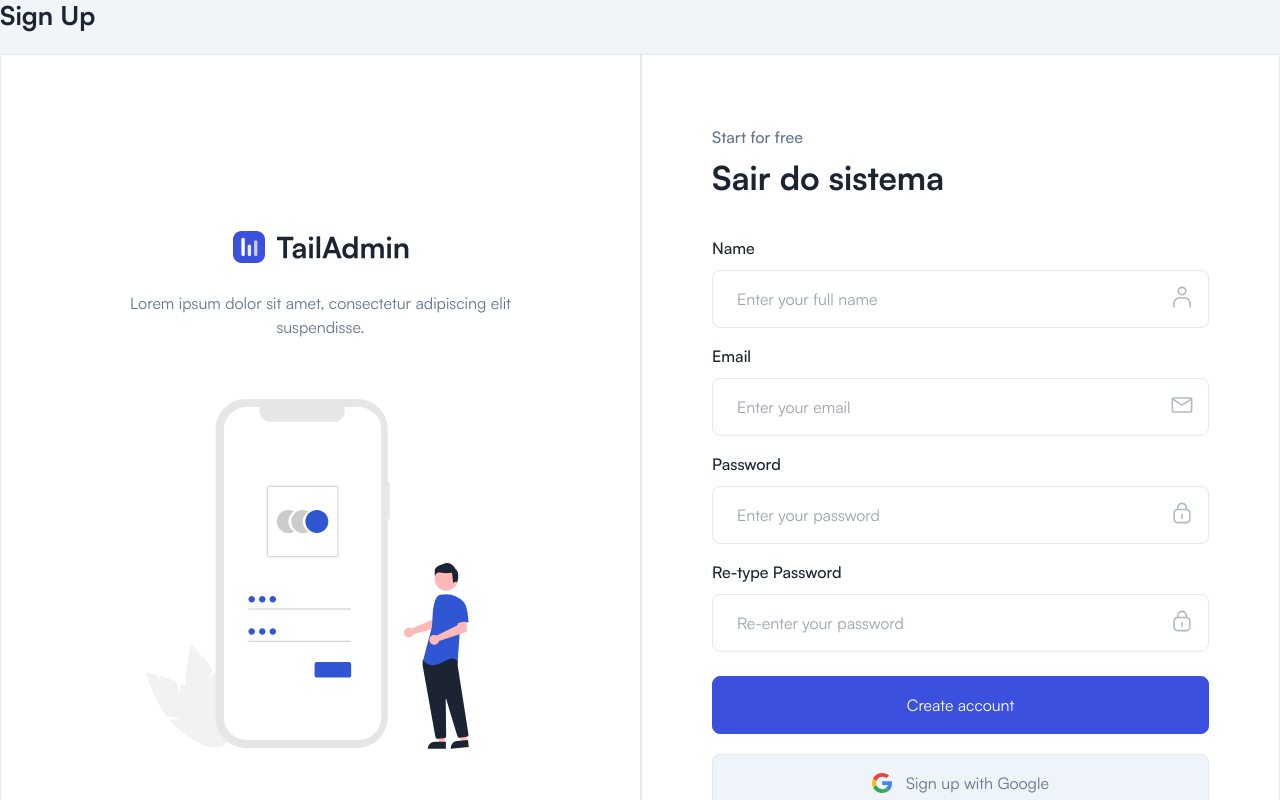
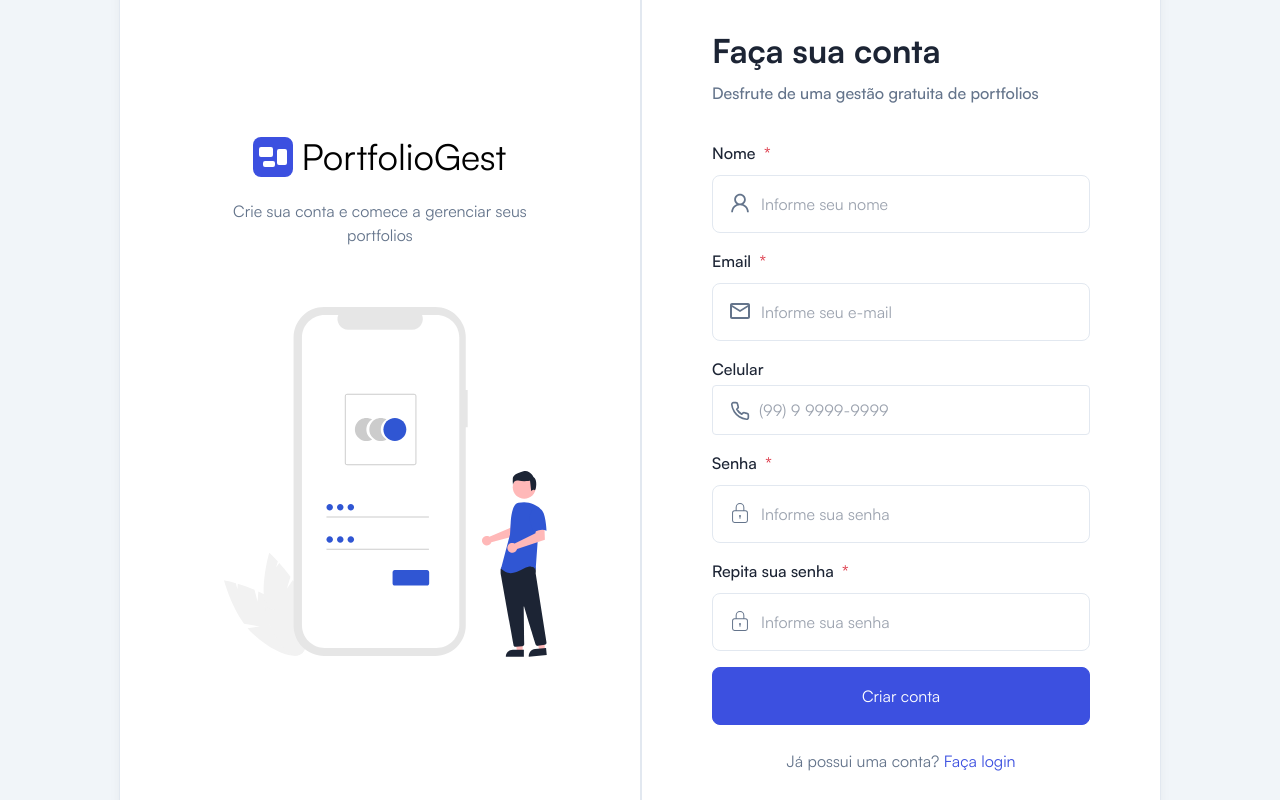
Before and after one commit to NetoVilela/portfoliogest-front, a Next.js app: page /auth/signup in a window 1280 px wide. Built offline with nearby package versions, Linux system fonts and the light colour scheme; a web font is replaced by a local one.

Commit message:
feat: starting signup page

```diff
--- a/src/app/(public)/auth/signup/page.tsx
+++ b/src/app/(public)/auth/signup/page.tsx
@@ -1,41 +1,30 @@
+'use client';
 import Link from 'next/link';
-import Image from 'next/image';
-import Breadcrumb from '@/components/Breadcrumbs/Breadcrumb';
-import { Metadata } from 'next';
-export const metadata: Metadata = {
-	title: 'Signup Page | Next.js E-commerce Dashboard Template',
-	description: 'This is Signup page for TailAdmin Next.js',
-	// other metadata
-};
+import Brand from '@/components/Brand';
+import Input from '@/components/SignUpComponents/Input';
+import { AiOutlineUser } from 'react-icons/ai';
+import { MdOutlineEmail } from 'react-icons/md';
+import { LuPhone } from 'react-icons/lu';
+import { PatternFormat } from 'react-number-format';
+import { CiLock } from 'react-icons/ci';
+
 
 const SignUp: React.FC = () => {
 	return (
 		<>
-			<Breadcrumb pageName="Sign Up" />
 
+			<title>Cadastre-se</title>
+
+			<div className="flex flex-col justify-center items-center h-screen">
 				<div className="rounded-sm border border-stroke bg-white shadow-default dark:border-strokedark dark:bg-boxdark">
 					<div className="flex flex-wrap items-center">
 						<div className="hidden w-full xl:block xl:w-1/2">
 							<div className="py-17.5 px-26 text-center">
 								<Link className="mb-5.5 inline-block" href="/">
-								<Image
-									className="hidden dark:block"
-									src={'/images/logo/logo.svg'}
-									alt="Logo"
-									width={176}
-									height={32}
-								/>
-								<Image
-									className="dark:hidden"
-									src={'/images/logo/logo-dark.svg'}
-									alt="Logo"
-									width={176}
-									height={32}
-								/>
+									<Brand />
 								</Link>
 								<p className="2xl:px-20">
-                Lorem ipsum dolor sit amet, consectetur adipiscing elit
-                suspendisse.
+									Crie sua conta e comece a gerenciar seus portfolios
 								</p>
 
 								<span className="mt-15 inline-block">
@@ -165,202 +154,85 @@ const SignUp: React.FC = () => {
 
 						<div className="w-full border-stroke dark:border-strokedark xl:w-1/2 xl:border-l-2">
 							<div className="w-full p-4 sm:p-12.5 xl:p-17.5">
-							<span className="mb-1.5 block font-medium">Start for free</span>
-							<h2 className="mb-9 text-2xl font-bold text-black dark:text-white sm:text-title-xl2">
-                Sair do sistema
+								<h2 className="mb-2 text-2xl font-bold text-black dark:text-white sm:text-title-xl2">
+									Faça sua conta
 								</h2>
+								<span className="mb-9 block font-medium">Desfrute de uma gestão gratuita de portfolios</span>
 
 								<form>
-								<div className="mb-4">
-									<label className="mb-2.5 block font-medium text-black dark:text-white">
-                    Name
-									</label>
-									<div className="relative">
-										<input
+									<Input
+										label="Nome"
+										name="name"
 										type="text"
-											placeholder="Enter your full name"
-											className="w-full rounded-lg border border-stroke bg-transparent py-4 pl-6 pr-10 outline-none focus:border-primary focus-visible:shadow-none dark:border-form-strokedark dark:bg-form-input dark:focus:border-primary"
+										icon={<AiOutlineUser />}
+										placeholder="Informe seu nome"
+										required
 									/>
 
-										<span className="absolute right-4 top-4">
-											<svg
-												className="fill-current"
-												width="22"
-												height="22"
-												viewBox="0 0 22 22"
-												fill="none"
-												xmlns="http://www.w3.org/2000/svg"
-											>
-												<g opacity="0.5">
-													<path
-														d="M11.0008 9.52185C13.5445 9.52185 15.607 7.5281 15.607 5.0531C15.607 2.5781 13.5445 0.584351 11.0008 0.584351C8.45703 0.584351 6.39453 2.5781 6.39453 5.0531C6.39453 7.5281 8.45703 9.52185 11.0008 9.52185ZM11.0008 2.1656C12.6852 2.1656 14.0602 3.47185 14.0602 5.08748C14.0602 6.7031 12.6852 8.00935 11.0008 8.00935C9.31641 8.00935 7.94141 6.7031 7.94141 5.08748C7.94141 3.47185 9.31641 2.1656 11.0008 2.1656Z"
-														fill=""
+									<Input
+										label="Email"
+										name="email"
+										type="email"
+										icon={<MdOutlineEmail />}
+										placeholder="Informe seu e-mail"
+										required
 									/>
-													<path
-														d="M13.2352 11.0687H8.76641C5.08828 11.0687 2.09766 14.0937 2.09766 17.7719V20.625C2.09766 21.0375 2.44141 21.4156 2.88828 21.4156C3.33516 21.4156 3.67891 21.0719 3.67891 20.625V17.7719C3.67891 14.9531 5.98203 12.6156 8.83516 12.6156H13.2695C16.0883 12.6156 18.4258 14.9187 18.4258 17.7719V20.625C18.4258 21.0375 18.7695 21.4156 19.2164 21.4156C19.6633 21.4156 20.007 21.0719 20.007 20.625V17.7719C19.9039 14.0937 16.9133 11.0687 13.2352 11.0687Z"
-														fill=""
+
+									<div className="w-full mb-4">
+										<label className="mb-1 block font-medium text-black dark:text-white" htmlFor="phoneNumber">
+											Celular
+										</label>
+										<div className="relative w-full">
+											<span className="absolute left-4.5 top-4">
+												<LuPhone size={20} />
+											</span>
+
+											<PatternFormat
+												format="(##) # ####-####"
+												placeholder="(99) 9 9999-9999"
+												autoComplete='tel-national'
+												className="w-full rounded border border-stroke  pl-11.5 pr-4.5 py-3 px-4.5 text-black focus:border-primary focus-visible:outline-none  dark:focus:border-primary"
+												value={''}
 											/>
-												</g>
-											</svg>
-										</span>
 										</div>
 									</div>
 
-								<div className="mb-4">
-									<label className="mb-2.5 block font-medium text-black dark:text-white">
-                    Email
-									</label>
-									<div className="relative">
-										<input
-											type="email"
-											placeholder="Enter your email"
-											className="w-full rounded-lg border border-stroke bg-transparent py-4 pl-6 pr-10 outline-none focus:border-primary focus-visible:shadow-none dark:border-form-strokedark dark:bg-form-input dark:focus:border-primary"
+									<Input
+										label="Senha"
+										name="password"
+										type="password"
+										icon={<CiLock />}
+										placeholder="Informe sua senha"
+										required
 									/>
 
-										<span className="absolute right-4 top-4">
-											<svg
-												className="fill-current"
-												width="22"
-												height="22"
-												viewBox="0 0 22 22"
-												fill="none"
-												xmlns="http://www.w3.org/2000/svg"
-											>
-												<g opacity="0.5">
-													<path
-														d="M19.2516 3.30005H2.75156C1.58281 3.30005 0.585938 4.26255 0.585938 5.46567V16.6032C0.585938 17.7719 1.54844 18.7688 2.75156 18.7688H19.2516C20.4203 18.7688 21.4172 17.8063 21.4172 16.6032V5.4313C21.4172 4.26255 20.4203 3.30005 19.2516 3.30005ZM19.2516 4.84692C19.2859 4.84692 19.3203 4.84692 19.3547 4.84692L11.0016 10.2094L2.64844 4.84692C2.68281 4.84692 2.71719 4.84692 2.75156 4.84692H19.2516ZM19.2516 17.1532H2.75156C2.40781 17.1532 2.13281 16.8782 2.13281 16.5344V6.35942L10.1766 11.5157C10.4172 11.6875 10.6922 11.7563 10.9672 11.7563C11.2422 11.7563 11.5172 11.6875 11.7578 11.5157L19.8016 6.35942V16.5688C19.8703 16.9125 19.5953 17.1532 19.2516 17.1532Z"
-														fill=""
+									<Input
+										label="Repita sua senha"
+										name="passwordAgain"
+										type="password"
+										icon={<CiLock />}
+										placeholder="Informe sua senha"
+										required
 									/>
-												</g>
-											</svg>
-										</span>
-									</div>
-								</div>
-
-								<div className="mb-4">
-									<label className="mb-2.5 block font-medium text-black dark:text-white">
-                    Password
-									</label>
-									<div className="relative">
-										<input
-											type="password"
-											placeholder="Enter your password"
-											className="w-full rounded-lg border border-stroke bg-transparent py-4 pl-6 pr-10 outline-none focus:border-primary focus-visible:shadow-none dark:border-form-strokedark dark:bg-form-input dark:focus:border-primary"
-										/>
-
-										<span className="absolute right-4 top-4">
-											<svg
-												className="fill-current"
-												width="22"
-												height="22"
-												viewBox="0 0 22 22"
-												fill="none"
-												xmlns="http://www.w3.org/2000/svg"
-											>
-												<g opacity="0.5">
-													<path
-														d="M16.1547 6.80626V5.91251C16.1547 3.16251 14.0922 0.825009 11.4797 0.618759C10.0359 0.481259 8.59219 0.996884 7.52656 1.95938C6.46094 2.92188 5.84219 4.29688 5.84219 5.70626V6.80626C3.84844 7.18438 2.33594 8.93751 2.33594 11.0688V17.2906C2.33594 19.5594 4.19219 21.3813 6.42656 21.3813H15.5016C17.7703 21.3813 19.6266 19.525 19.6266 17.2563V11C19.6609 8.93751 18.1484 7.21876 16.1547 6.80626ZM8.55781 3.09376C9.31406 2.40626 10.3109 2.06251 11.3422 2.16563C13.1641 2.33751 14.6078 3.98751 14.6078 5.91251V6.70313H7.38906V5.67188C7.38906 4.70938 7.80156 3.78126 8.55781 3.09376ZM18.1141 17.2906C18.1141 18.7 16.9453 19.8688 15.5359 19.8688H6.46094C5.05156 19.8688 3.91719 18.7344 3.91719 17.325V11.0688C3.91719 9.52189 5.15469 8.28438 6.70156 8.28438H15.2953C16.8422 8.28438 18.1141 9.52188 18.1141 11V17.2906Z"
-														fill=""
-													/>
-													<path
-														d="M10.9977 11.8594C10.5852 11.8594 10.207 12.2031 10.207 12.65V16.2594C10.207 16.6719 10.5508 17.05 10.9977 17.05C11.4102 17.05 11.7883 16.7063 11.7883 16.2594V12.6156C11.7883 12.2031 11.4102 11.8594 10.9977 11.8594Z"
-														fill=""
-													/>
-												</g>
-											</svg>
-										</span>
-									</div>
-								</div>
-
-								<div className="mb-6">
-									<label className="mb-2.5 block font-medium text-black dark:text-white">
-                    Re-type Password
-									</label>
-									<div className="relative">
-										<input
-											type="password"
-											placeholder="Re-enter your password"
-											className="w-full rounded-lg border border-stroke bg-transparent py-4 pl-6 pr-10 outline-none focus:border-primary focus-visible:shadow-none dark:border-form-strokedark dark:bg-form-input dark:focus:border-primary"
-										/>
-
-										<span className="absolute right-4 top-4">
-											<svg
-												className="fill-current"
-												width="22"
-												height="22"
-												viewBox="0 0 22 22"
-												fill="none"
-												xmlns="http://www.w3.org/2000/svg"
-											>
-												<g opacity="0.5">
-													<path
-														d="M16.1547 6.80626V5.91251C16.1547 3.16251 14.0922 0.825009 11.4797 0.618759C10.0359 0.481259 8.59219 0.996884 7.52656 1.95938C6.46094 2.92188 5.84219 4.29688 5.84219 5.70626V6.80626C3.84844 7.18438 2.33594 8.93751 2.33594 11.0688V17.2906C2.33594 19.5594 4.19219 21.3813 6.42656 21.3813H15.5016C17.7703 21.3813 19.6266 19.525 19.6266 17.2563V11C19.6609 8.93751 18.1484 7.21876 16.1547 6.80626ZM8.55781 3.09376C9.31406 2.40626 10.3109 2.06251 11.3422 2.16563C13.1641 2.33751 14.6078 3.98751 14.6078 5.91251V6.70313H7.38906V5.67188C7.38906 4.70938 7.80156 3.78126 8.55781 3.09376ZM18.1141 17.2906C18.1141 18.7 16.9453 19.8688 15.5359 19.8688H6.46094C5.05156 19.8688 3.91719 18.7344 3.91719 17.325V11.0688C3.91719 9.52189 5.15469 8.28438 6.70156 8.28438H15.2953C16.8422 8.28438 18.1141 9.52188 18.1141 11V17.2906Z"
-														fill=""
-													/>
-													<path
-														d="M10.9977 11.8594C10.5852 11.8594 10.207 12.2031 10.207 12.65V16.2594C10.207 16.6719 10.5508 17.05 10.9977 17.05C11.4102 17.05 11.7883 16.7063 11.7883 16.2594V12.6156C11.7883 12.2031 11.4102 11.8594 10.9977 11.8594Z"
-														fill=""
-													/>
-												</g>
-											</svg>
-										</span>
-									</div>
-								</div>
 
 									<div className="mb-5">
 										<input
 											type="submit"
-										value="Create account"
+											value="Criar conta"
 											className="w-full cursor-pointer rounded-lg border border-primary bg-primary p-4 text-white transition hover:bg-opacity-90"
 										/>
 									</div>
 
-								<button className="flex w-full items-center justify-center gap-3.5 rounded-lg border border-stroke bg-gray p-4 hover:bg-opacity-50 dark:border-strokedark dark:bg-meta-4 dark:hover:bg-opacity-50">
-									<span>
-										<svg
-											width="20"
-											height="20"
-											viewBox="0 0 20 20"
-											fill="none"
-											xmlns="http://www.w3.org/2000/svg"
-										>
-											<g clipPath="url(#clip0_191_13499)">
-												<path
-													d="M19.999 10.2217C20.0111 9.53428 19.9387 8.84788 19.7834 8.17737H10.2031V11.8884H15.8266C15.7201 12.5391 15.4804 13.162 15.1219 13.7195C14.7634 14.2771 14.2935 14.7578 13.7405 15.1328L13.7209 15.2571L16.7502 17.5568L16.96 17.5774C18.8873 15.8329 19.9986 13.2661 19.9986 10.2217"
-													fill="#4285F4"
-												/>
-												<path
-													d="M10.2055 19.9999C12.9605 19.9999 15.2734 19.111 16.9629 17.5777L13.7429 15.1331C12.8813 15.7221 11.7248 16.1333 10.2055 16.1333C8.91513 16.1259 7.65991 15.7205 6.61791 14.9745C5.57592 14.2286 4.80007 13.1801 4.40044 11.9777L4.28085 11.9877L1.13101 14.3765L1.08984 14.4887C1.93817 16.1456 3.24007 17.5386 4.84997 18.5118C6.45987 19.4851 8.31429 20.0004 10.2059 19.9999"
-													fill="#34A853"
-												/>
-												<path
-													d="M4.39899 11.9777C4.1758 11.3411 4.06063 10.673 4.05807 9.99996C4.06218 9.32799 4.1731 8.66075 4.38684 8.02225L4.38115 7.88968L1.19269 5.4624L1.0884 5.51101C0.372763 6.90343 0 8.4408 0 9.99987C0 11.5589 0.372763 13.0963 1.0884 14.4887L4.39899 11.9777Z"
-													fill="#FBBC05"
-												/>
-												<path
-													d="M10.2059 3.86663C11.668 3.84438 13.0822 4.37803 14.1515 5.35558L17.0313 2.59996C15.1843 0.901848 12.7383 -0.0298855 10.2059 -3.6784e-05C8.31431 -0.000477834 6.4599 0.514732 4.85001 1.48798C3.24011 2.46124 1.9382 3.85416 1.08984 5.51101L4.38946 8.02225C4.79303 6.82005 5.57145 5.77231 6.61498 5.02675C7.65851 4.28118 8.9145 3.87541 10.2059 3.86663Z"
-													fill="#EB4335"
-												/>
-											</g>
-											<defs>
-												<clipPath id="clip0_191_13499">
-													<rect width="20" height="20" fill="white" />
-												</clipPath>
-											</defs>
-										</svg>
-									</span>
-                  Sign up with Google
-								</button>
-
 									<div className="mt-6 text-center">
 										<p>
-                    Already have an account?{' '}
+											Já possui uma conta?{' '}
 											<Link href="/auth/signin" className="text-primary">
-                      Sign in
+												Faça login
 											</Link>
 										</p>
 									</div>
 								</form>
+							</div>
 						</div>
 					</div>
 				</div>
--- a/src/components/PhoneInput/index.tsx
+++ b/src/components/PhoneInput/index.tsx
@@ -1,6 +1,5 @@
 import { LuPhone } from 'react-icons/lu';
 import { PatternFormat } from 'react-number-format';
-
 
 type Props = {
   error: boolean;
--- /dev/null
+++ b/src/components/SignUpComponents/Input/index.tsx
@@ -0,0 +1,34 @@
+type Props = {
+  label: string;
+  name: string;
+  icon: React.ReactNode;
+  type: string;
+  placeholder: string;
+  required?: boolean;
+};
+
+const Input = ({ label, name, icon, type, placeholder, required = false}: Props) => {
+  return (
+    <>
+      <div className="mb-4">
+        <label className="mb-2.5 block font-medium text-black dark:text-white">
+          {label} {required && <span className="text-meta-1 ml-1">*</span>}
+        </label>
+        <div className="relative">
+          <span className="absolute left-4 top-4 text-2xl">
+            {icon}
+          </span>
+          <input
+            name={name}
+            type={type}
+            required
+            placeholder={placeholder}
+            className="w-full rounded-lg border text-graydark border-stroke bg-transparent py-4 pl-12 pr-10 outline-none focus:border-primary focus-visible:shadow-none dark:border-form-strokedark dark:bg-form-input dark:focus:border-primary"
+          />
+        </div>
+      </div>
+    </>
+  );
+};
+
+export default Input;
```
Lines whose indentation alone changed are shown as unchanged.
